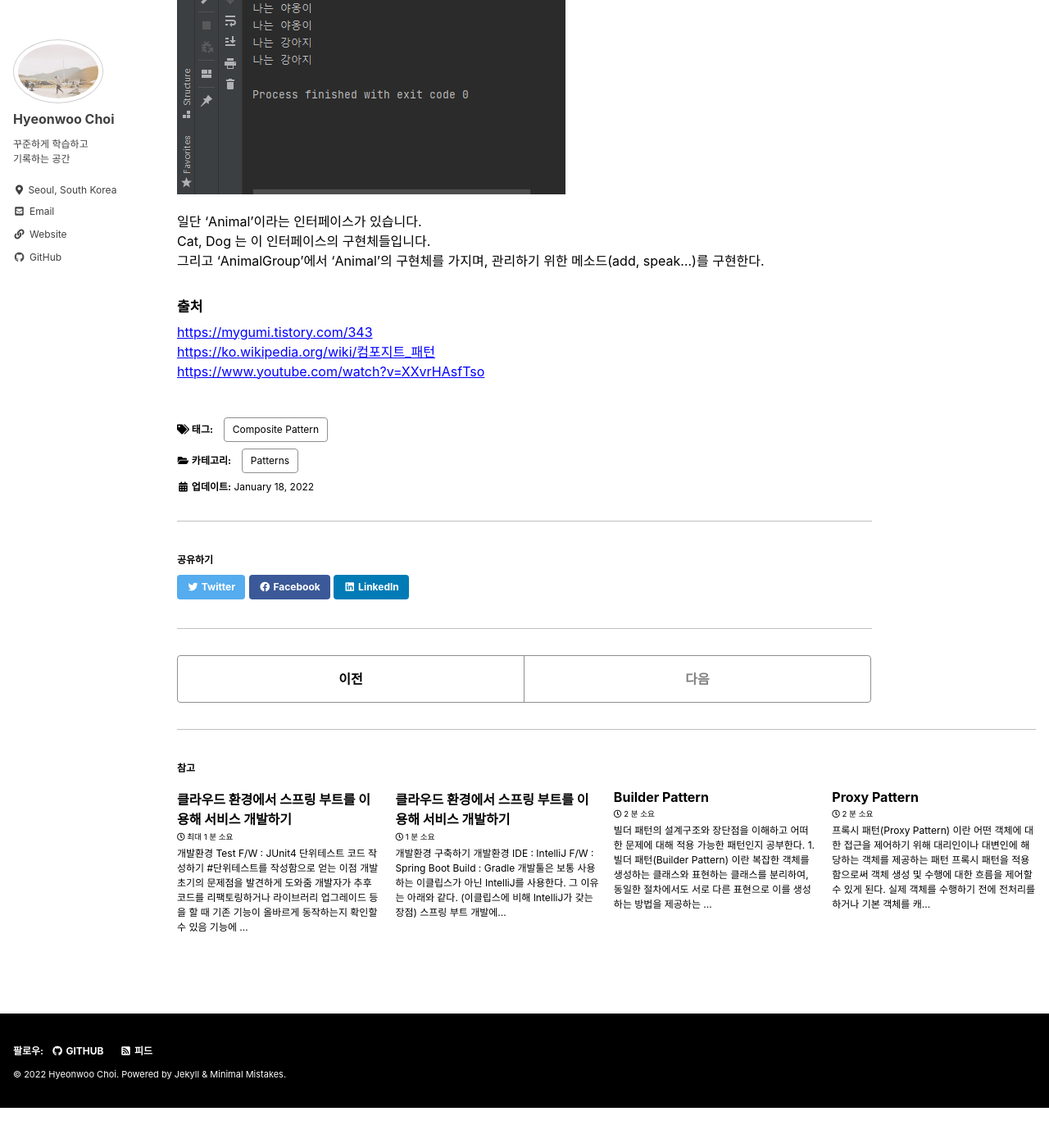
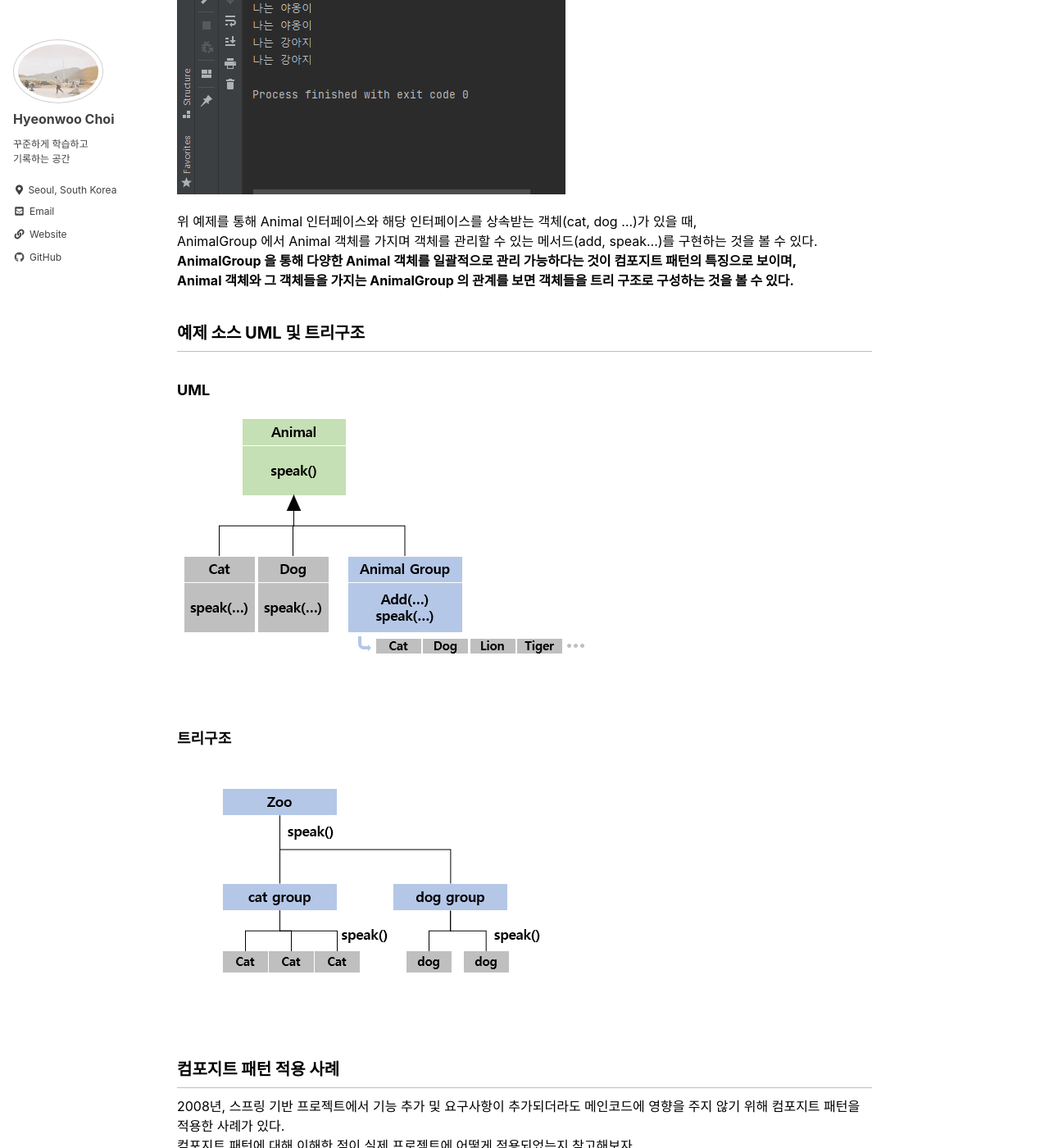
Before and after one commit to chzhrntmf1/chzhrntmf1.github.io, a Jekyll site: the page built from _posts/2022-01-18-post-Composite Pattern.md, in a window 1280 px wide and 1400 px high, scrolled down 2858 px. Shown: the whole window at 82% size. Built offline with Jekyll 4.4.1, drawn with Linux system fonts in a browser that asks for light colours; cached includes are drawn as plain includes; before the commit the page ends 4209 px from its top, so only the background shows below that; some of the changed text lies outside the part shown.

Commit message:
Update composite pattern

````diff
--- a/_posts/2022-01-18-post-Composite Pattern.md
+++ b/_posts/2022-01-18-post-Composite Pattern.md
@@ -102,15 +99,27 @@ public class Main {
 ```
 ![image](\assets\image\composite_pattern_result.png)
 
+위 예제를 통해 Animal 인터페이스와 해당 인터페이스를 상속받는 객체(cat, dog ...)가 있을 때,
+AnimalGroup 에서 Animal 객체를 가지며 객체를 관리할 수 있는 메서드(add, speak...)를 구현하는 것을 볼 수 있다.
+**AnimalGroup 을 통해 다양한 Animal 객체를 일괄적으로 관리 가능하다는 것이 컴포지트 패턴의 특징으로 보이며,**
+**Animal 객체와 그 객체들을 가지는 AnimalGroup 의 관계를 보면 객체들을 트리 구조로 구성하는 것을 볼 수 있다.**
+
+## 예제 소스 UML 및 트리구조
+
+### UML
+![image](\assets\image\composite_pattern_uml_1.png)
+
+### 트리구조
+![image](\assets\image\composite_pattern_tree.png)
 
 
 
 
-일단 'Animal'이라는 인터페이스가 있습니다.
-Cat, Dog 는 이 인터페이스의 구현체들입니다.
-그리고 'AnimalGroup'에서 'Animal'의 구현체를 가지며, 관리하기 위한 메소드(add, speak...)를 구현한다.
 
-
+## 컴포지트 패턴 적용 사례
+   2008년, 스프링 기반 프로젝트에서 기능 추가 및 요구사항이 추가되더라도 메인코드에 영향을 주지 않기 위해 컴포지트 패턴을 적용한 사례가 있다.
+   컴포지트 패턴에 대해 이해한 점이 실제 프로젝트에 어떻게 적용되었는지 참고해보자..
+   [https://javacan.tistory.com/entry/137](https://javacan.tistory.com/entry/137)
 
 #### 출처
    [https://mygumi.tistory.com/343](https://mygumi.tistory.com/343)
````
Also changed, not shown: other parts of _posts/2022-01-18-post-Composite Pattern.md (+1 -4 lines), assets/image/composite_pattern_tree.png (added), assets/image/composite_pattern_uml_1.png (added).
